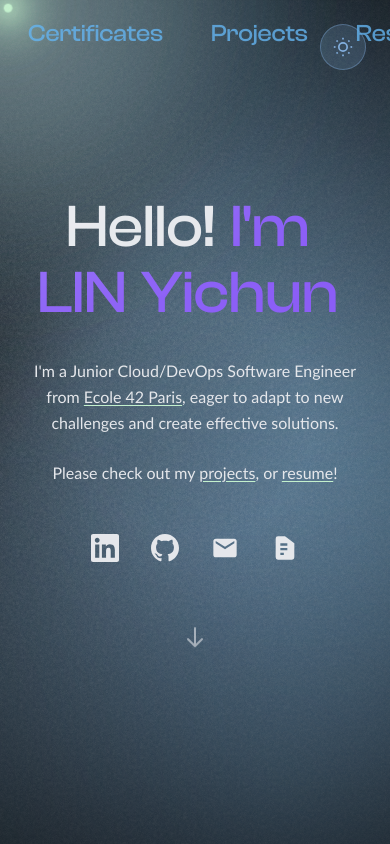
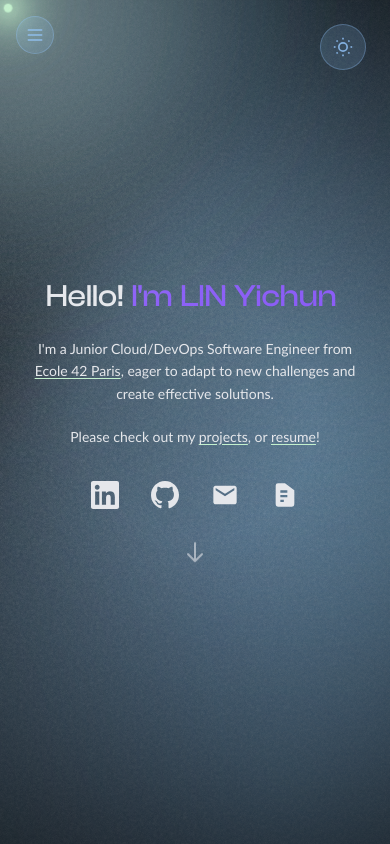
Before and after one commit to ychun816/portfolio, a Next.js app in the folder app/: page / in a window 390 px wide. Built offline with nearby package versions, Linux system fonts and the light colour scheme; a web font is replaced by a local one.

Commit message:
apply mobile-responsive changes: viewport meta, navbar, section spacing, social link gaps, bento grid , resume iframe

```diff
--- a/app/src/app/layout.tsx
+++ b/app/src/app/layout.tsx
@@ -1,4 +1,4 @@
-import type { Metadata } from "next";
+import type { Metadata, Viewport } from "next";
 import { Geist, Geist_Mono } from "next/font/google";
 import "./globals.css";
 import ThemeToggle from '@/components/layout/ThemeToggle';
@@ -15,6 +15,11 @@ const geistMono = Geist_Mono({
   variable: "--font-geist-mono",
   subsets: ["latin"],
 });
+
+export const viewport: Viewport = {
+  width: 'device-width',
+  initialScale: 1,
+};
 
 export const metadata: Metadata = {
   title: "Yichun LIN - Portfolio",
--- a/app/src/components/layout/NavBar.tsx
+++ b/app/src/components/layout/NavBar.tsx
@@ -1,5 +1,6 @@
 "use client";
 
+import { useState } from 'react';
 import { NAV_LINKS, type SectionId } from '@/lib/constants';
 import { useTheme } from '@/context/ThemeContext';
 import { useActiveSection } from '@/hooks/useActiveSection';
@@ -8,6 +9,7 @@ export default function NavBar() {
   const { theme } = useTheme();
   const activeSection = useActiveSection();
   const isNight = theme === 'night';
+  const [isOpen, setIsOpen] = useState(false);
 
   const isActive = (sectionId: SectionId) => {
     if (sectionId === 'certificates') {
@@ -16,8 +18,15 @@ export default function NavBar() {
     return activeSection === sectionId;
   };
 
+  const themeColors = {
+    btn: isNight
+      ? { bg: 'rgba(150, 200, 255, 0.15)', border: '1px solid rgba(150, 200, 255, 0.3)', icon: 'rgba(150, 200, 255, 0.8)' }
+      : { bg: 'rgba(196, 181, 253, 0.25)', border: '1px solid rgba(196, 181, 253, 0.4)', icon: 'rgba(120, 80, 200, 0.95)' },
+    overlay: isNight ? 'rgba(10, 15, 30, 0.96)' : 'rgba(240, 235, 255, 0.96)',
+  };
+
   return (
-    <nav className="fixed top-4 left-1/2 -translate-x-1/2 z-50">
+    <>
       <style>{`
         .nav-link {
           position: relative;
@@ -27,34 +36,33 @@ export default function NavBar() {
           text-decoration: none;
           font-weight: 500;
         }
-
-        .nav-link-day {
-          color: rgba(120, 80, 200, 0.95);
-        }
-
-        .nav-link-day:hover,
-        .nav-link-day.active {
-          color: rgba(100, 50, 180, 1);
-          transform: scale(1.2);
-          font-size: 1.7rem;
+        .nav-link-day  { color: rgba(120, 80, 200, 0.95); }
+        .nav-link-day:hover, .nav-link-day.active {
+          color: rgba(100, 50, 180, 1); transform: scale(1.2); font-size: 1.7rem;
           text-shadow: 0 0 20px rgba(180, 160, 240, 0.6), 0 0 40px rgba(180, 160, 240, 0.3);
           filter: drop-shadow(0 0 8px rgba(180, 160, 240, 0.5));
         }
-
-        .nav-link-night {
-          color: rgba(100, 180, 240, 0.8);
-        }
-
-        .nav-link-night:hover,
-        .nav-link-night.active {
-          color: rgba(100, 180, 240, 1);
-          transform: scale(1.2);
-          font-size: 1.7rem;
+        .nav-link-night { color: rgba(100, 180, 240, 0.8); }
+        .nav-link-night:hover, .nav-link-night.active {
+          color: rgba(100, 180, 240, 1); transform: scale(1.2); font-size: 1.7rem;
           text-shadow: 0 0 20px rgba(100, 180, 240, 0.6), 0 0 40px rgba(100, 180, 240, 0.3);
           filter: drop-shadow(0 0 8px rgba(100, 180, 240, 0.5));
         }
+        /* Mobile overlay nav links — no scale effect, just color + italic */
+        .nav-link-mobile {
+          font-size: 2rem;
+          padding: 0.6rem 1.5rem;
+          text-decoration: none;
+          font-weight: 500;
+          display: block;
+          transition: all 0.2s ease;
+          text-align: center;
+        }
+        .nav-link-mobile.active { font-style: italic; font-weight: 700; }
       `}</style>
 
+      {/* ── Desktop nav (md and above) ──────────────────────────────────── */}
+      <nav className="hidden md:block fixed top-4 left-1/2 -translate-x-1/2 z-50">
         <ul className="flex gap-6 class-display" style={{ color: 'inherit' }}>
           {NAV_LINKS.map(({ label, href, sectionId }) => (
             <li key={sectionId}>
@@ -68,5 +76,49 @@ export default function NavBar() {
           ))}
         </ul>
       </nav>
+
+      {/* ── Mobile hamburger button (below md) ─────────────────────────── */}
+      <button
+        className="md:hidden fixed top-4 left-4 z-50 p-2 rounded-full transition-colors duration-300"
+        onClick={() => setIsOpen((prev) => !prev)}
+        aria-label={isOpen ? 'Close navigation' : 'Open navigation'}
+        style={{ backgroundColor: themeColors.btn.bg, border: themeColors.btn.border }}
+      >
+        {isOpen ? (
+          <svg className="w-5 h-5" stroke="currentColor" fill="none" viewBox="0 0 24 24"
+            style={{ color: themeColors.btn.icon }}>
+            <path strokeLinecap="round" strokeLinejoin="round" strokeWidth={2} d="M6 18L18 6M6 6l12 12" />
+          </svg>
+        ) : (
+          <svg className="w-5 h-5" stroke="currentColor" fill="none" viewBox="0 0 24 24"
+            style={{ color: themeColors.btn.icon }}>
+            <path strokeLinecap="round" strokeLinejoin="round" strokeWidth={2} d="M4 6h16M4 12h16M4 18h16" />
+          </svg>
+        )}
+      </button>
+
+      {/* ── Mobile full-screen overlay menu ────────────────────────────── */}
+      {isOpen && (
+        <div
+          className="md:hidden fixed inset-0 z-40 flex flex-col items-center justify-center"
+          style={{ backgroundColor: themeColors.overlay, backdropFilter: 'blur(14px)' }}
+          onClick={() => setIsOpen(false)}
+        >
+          <ul className="flex flex-col items-center gap-1 class-display">
+            {NAV_LINKS.map(({ label, href, sectionId }) => (
+              <li key={sectionId}>
+                <a
+                  href={href}
+                  className={`nav-link-mobile ${isNight ? 'nav-link-night' : 'nav-link-day'} ${isActive(sectionId) ? 'active' : ''}`}
+                  onClick={() => setIsOpen(false)}
+                >
+                  {label}
+                </a>
+              </li>
+            ))}
+          </ul>
+        </div>
+      )}
+    </>
   );
 }
--- a/app/src/components/sections/CertificatesSection.tsx
+++ b/app/src/components/sections/CertificatesSection.tsx
@@ -31,8 +31,8 @@ export default function CertificatesSection() {
       <div className="w-full max-w-7xl">
         <SVGTextClip
           text="Certificates"
-          className="mb-16 class-display"
-          style={{ fontSize: '60px', lineHeight: '1.1' }}
+          className="mb-8 md:mb-16 class-display"
+          style={{ fontSize: 'clamp(28px, 8vw, 60px)', lineHeight: '1.1' }}
         />
 
         {/* Horizontal Scrolling Container */}
--- a/app/src/components/sections/ContactSection.tsx
+++ b/app/src/components/sections/ContactSection.tsx
@@ -10,8 +10,8 @@ export default function ContactSection(){
       <div className="max-w-2xl w-full">
         <SVGTextClip
           text="Contact"
-          className="class-display"
-          style={{ fontSize: '60px', lineHeight: '1.1' }}
+          className="mb-4 md:mb-6 class-display"
+          style={{ fontSize: 'clamp(28px, 8vw, 60px)', lineHeight: '1.1' }}
         />
         <FadeInUp delay={200}>
           <form
@@ -53,7 +53,7 @@ export default function ContactSection(){
 
         {/* Social Icons */}
         <FadeInUp delay={300}>
-          <div className="flex justify-center gap-8 mt-12">
+          <div className="flex justify-center gap-8 mt-6 md:mt-12">
           {/* LinkedIn Icon */}
           <a
             href="https://www.linkedin.com/in/sophia-lin-profile/"
--- a/app/src/components/sections/HomeSection.tsx
+++ b/app/src/components/sections/HomeSection.tsx
@@ -13,12 +13,12 @@ export default function HomeSection(){
         <SVGTextClip
           text="Hello! I'm LIN Yichun"
           highlightSpans={[1, 2, 3]}
-          className="mb-8 class-display"
-          style={{ fontSize: '60px', lineHeight: '1.1' }}
+          className="mb-6 md:mb-8 class-display"
+          style={{ fontSize: 'clamp(28px, 8vw, 60px)', lineHeight: '1.1' }}
         />
 
         {/* Subtitle / Description with Fade-In-Up */}
-        <FadeInUp className="text-base md:text-lg leading-relaxed mb-6 text-[color:var(--foreground)] opacity-90" delay={200}>
+        <FadeInUp className="text-sm md:text-base lg:text-lg leading-relaxed mb-5 md:mb-6 text-[color:var(--foreground)] opacity-90" delay={200}>
           I'm a Junior Cloud/DevOps Software Engineer from{' '}
           <a
             href="https://42.fr"
@@ -34,7 +34,7 @@ export default function HomeSection(){
           , eager to adapt to new challenges and create effective solutions.
         </FadeInUp>
 
-        <FadeInUp className="text-base md:text-lg leading-relaxed mb-12 text-[color:var(--foreground)] opacity-90" delay={300}>
+        <FadeInUp className="text-sm md:text-base lg:text-lg leading-relaxed mb-8 md:mb-12 text-[color:var(--foreground)] opacity-90" delay={300}>
           Please check out my{' '}
           <a
             href="#projects"
@@ -64,7 +64,7 @@ export default function HomeSection(){
         </FadeInUp>
 
         {/* Scroll Indicator */}
-        <div className="mt-16 flex justify-center">
+        <div className="mt-8 md:mt-16 flex justify-center">
           <svg className="w-6 h-6 animate-bounce opacity-60" fill="none" stroke="currentColor" viewBox="0 0 24 24">
             <path strokeLinecap="round" strokeLinejoin="round" strokeWidth={2} d="M19 14l-7 7m0 0l-7-7m7 7V3" />
           </svg>
--- a/app/src/components/sections/ProjectsSection.tsx
+++ b/app/src/components/sections/ProjectsSection.tsx
@@ -62,8 +62,8 @@ export default function ProjectsSection(){
       <div className="w-full max-w-7xl">
         <SVGTextClip
           text="Projects"
-          className="mb-16 class-display"
-          style={{ fontSize: '60px', lineHeight: '1.1' }}
+          className="mb-8 md:mb-16 class-display"
+          style={{ fontSize: 'clamp(28px, 8vw, 60px)', lineHeight: '1.1' }}
         />
 
         {/* Bento Grid Container */}
@@ -96,7 +96,7 @@ export default function ProjectsSection(){
                   href={project.url}
                   target="_blank"
                   rel="noopener noreferrer"
-                  className="group relative overflow-hidden rounded-2xl transition-all duration-500 hover:shadow-2xl"
+                  className="bento-item group relative overflow-hidden rounded-2xl transition-all duration-500 hover:shadow-2xl"
                   style={{
                     gridColumn: `span ${Math.min(size.colSpan, 2)}`,
                     gridRow: `span ${Math.min(size.rowSpan, 2)}`,
--- a/app/src/components/sections/ResumeSection.tsx
+++ b/app/src/components/sections/ResumeSection.tsx
@@ -12,13 +12,13 @@ export default function ResumeSection(){
       <div className="max-w-4xl w-full">
         <SVGTextClip
           text="Resume"
-          className="mb-12 class-display"
-          style={{ fontSize: '60px', lineHeight: '1.1' }}
+          className="mb-6 md:mb-12 class-display"
+          style={{ fontSize: 'clamp(28px, 8vw, 60px)', lineHeight: '1.1' }}
         />
 
         {/* Resume PDF Viewer */}
         <FadeInUp delay={200}>
-          <div className="mb-4 rounded-lg overflow-hidden bg-white/5 border border-white/10 p-8">
+          <div className="mb-4 rounded-lg overflow-hidden bg-white/5 border border-white/10 p-3 md:p-8">
             <iframe
               src={resumeUrl}
               className="w-full h-64 md:h-[400px] rounded-lg"
--- a/app/src/components/ui/SectionWrapper.tsx
+++ b/app/src/components/ui/SectionWrapper.tsx
@@ -12,7 +12,7 @@ export default function SectionWrapper({ id, children, className = '' }: Section
   return (
     <section
       id={id}
-      className={`min-h-screen snap-start flex items-center justify-center px-4 py-16 ${className}`}
+      className={`min-h-screen snap-start flex items-center justify-center px-5 py-16 ${className}`}
     >
       {children}
     </section>
--- a/app/src/components/ui/SocialLinks.tsx
+++ b/app/src/components/ui/SocialLinks.tsx
@@ -45,7 +45,7 @@ const socialLinks: SocialLink[] = [
 
 export default function SocialLinks() {
   return (
-    <div className="flex justify-center gap-8 mt-12">
+    <div className="flex justify-center gap-8 mt-6 md:mt-12">
       {socialLinks.map((link) => (
         <a
           key={link.name}
```
Also changed, not shown: app/src/app/globals.css (+8 -0 lines), app/src/components/sections/IntroSection.tsx (+4 -4 lines). Lines whose indentation alone changed are shown as unchanged.
